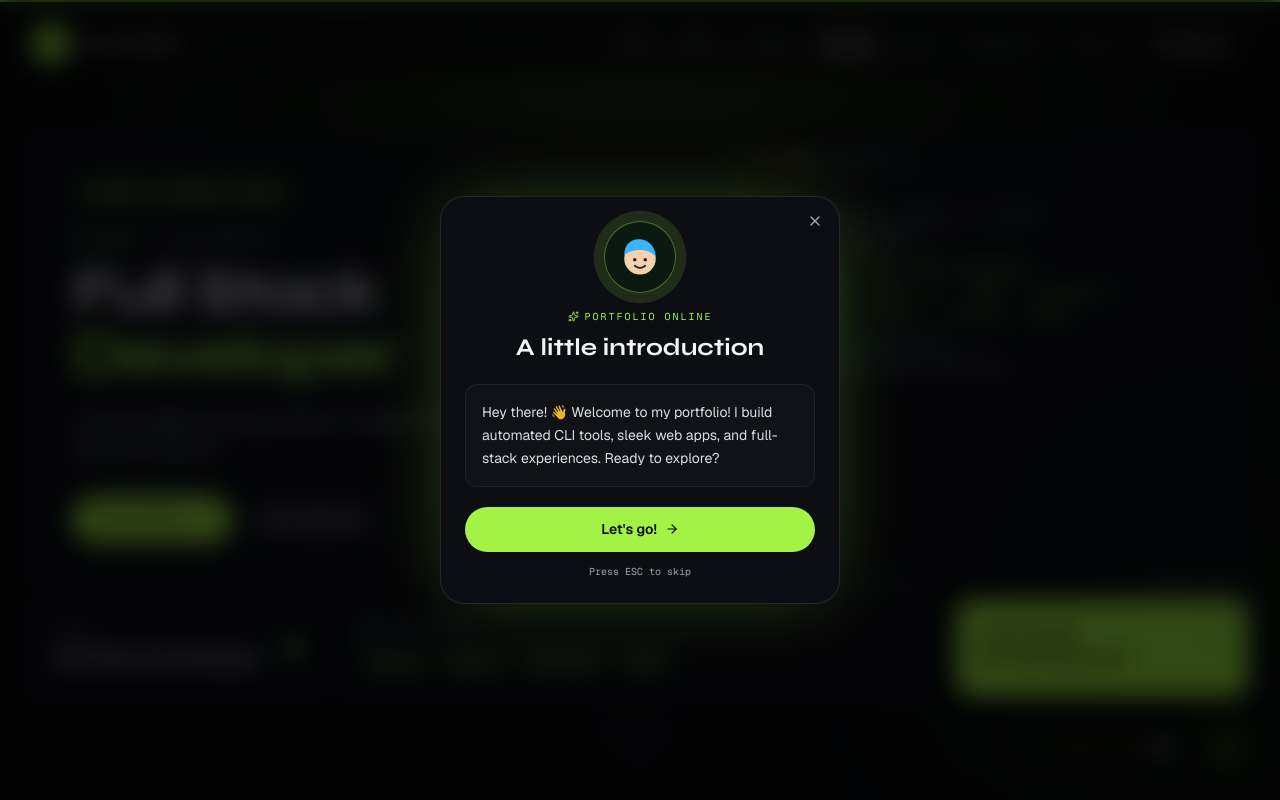
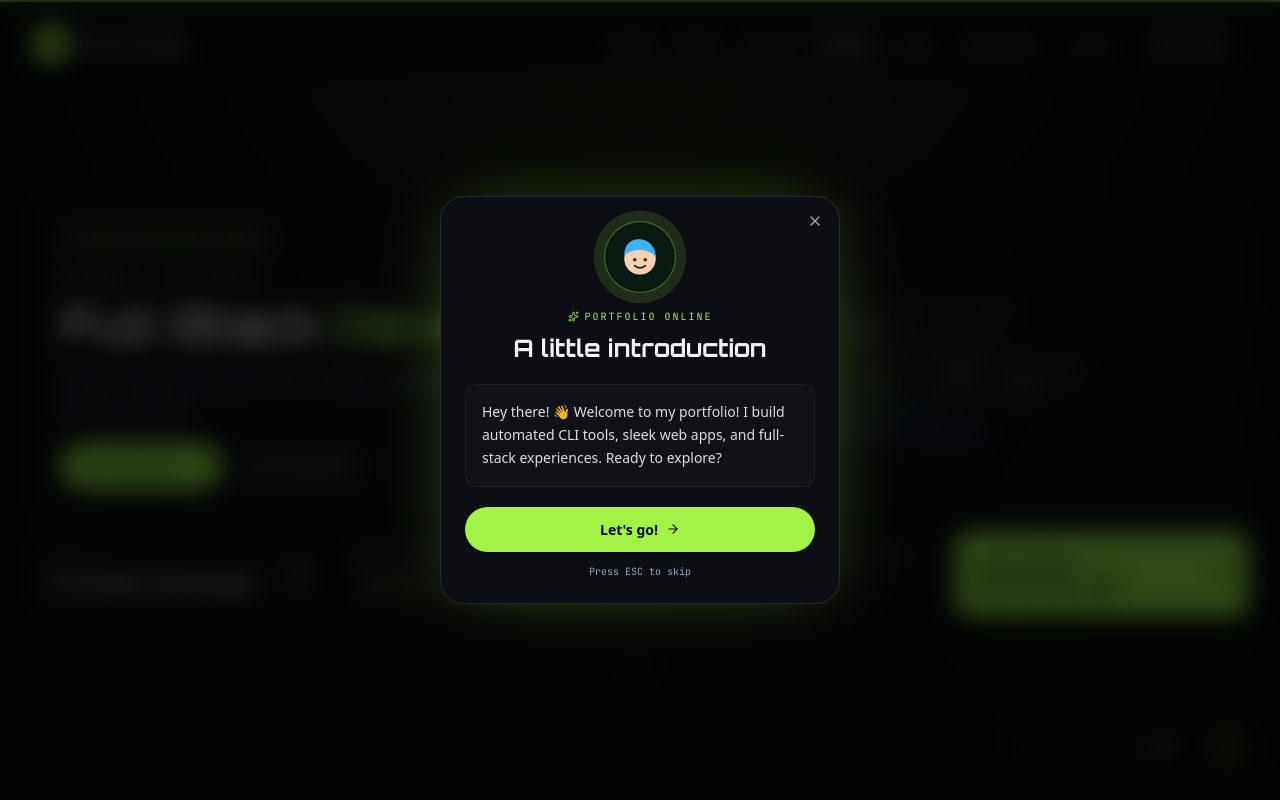
Before and after one commit to Aryan-Makhija/my-portfolio, a Next.js app: page / in a window 1280 px wide. Shown: the top 800 px of the page. Built offline with nearby package versions, Linux system fonts and the light colour scheme.

Commit message:
Updated the fond and redisgn the hero section

```diff
--- a/src/app/globals.css
+++ b/src/app/globals.css
@@ -61,6 +61,8 @@
     opacity: 0;
   }
 }
+
+.h2 { @apply font-display text-3xl font-bold leading-[1.1] tracking-normal md:text-5xl; }
 
 html {
   color-scheme: dark;
--- a/src/app/layout.js
+++ b/src/app/layout.js
@@ -1,34 +1,54 @@
-import { Geist, Geist_Mono, Syne } from "next/font/google";
+// import { Geist, Geist_Mono, Syne } from "next/font/google";
+// import "./globals.css";
+
+// const geistSans = Geist({
+//   variable: "--font-geist-sans",
+//   subsets: ["latin"],
+// });
+
+// const geistMono = Geist_Mono({
+//   variable: "--font-geist-mono",
+//   subsets: ["latin"],
+// });
+
+// const syne = Syne({
+//   variable: "--font-syne",
+//   subsets: ["latin"],
+//   weight: ["500", "600", "700", "800"],
+// });
+
+// export const metadata = {
+//   title: "Aryan Makhija — Full Stack Developer",
+//   description: "Portfolio of Aryan Makhija — full stack products, APIs, and AI-powered apps.",
+// };
+
+// export default function RootLayout({ children }) {
+//   return (
+//     <html
+//       lang="en"
+//       className={`${geistSans.variable} ${geistMono.variable} ${syne.variable} h-full antialiased`}
+//     >
+//       <body className="min-h-full bg-bg font-sans text-fg flex flex-col">{children}</body>
+//     </html>
+//   );
+// }
+
 import "./globals.css";
+import { Orbitron, Manrope, JetBrains_Mono } from "next/font/google";
 
-const geistSans = Geist({
-  variable: "--font-geist-sans",
-  subsets: ["latin"],
-});
-
-const geistMono = Geist_Mono({
-  variable: "--font-geist-mono",
-  subsets: ["latin"],
-});
-
-const syne = Syne({
-  variable: "--font-syne",
-  subsets: ["latin"],
-  weight: ["500", "600", "700", "800"],
-});
+const display = Orbitron({ subsets: ["latin"], variable: "--font-display", weight: ["500", "600", "700", "800"] });
+const body = Manrope({ subsets: ["latin"], variable: "--font-body" });
+const mono = JetBrains_Mono({ subsets: ["latin"], variable: "--font-mono" });
 
 export const metadata = {
   title: "Aryan Makhija — Full Stack Developer",
-  description: "Portfolio of Aryan Makhija — full stack products, APIs, and AI-powered apps.",
+  description: "Full Stack Developer building scalable web apps, intelligent products and reliable backends.",
 };
 
 export default function RootLayout({ children }) {
   return (
-    <html
-      lang="en"
-      className={`${geistSans.variable} ${geistMono.variable} ${syne.variable} h-full antialiased`}
-    >
-      <body className="min-h-full bg-bg font-sans text-fg flex flex-col">{children}</body>
+    <html lang="en" className={`${display.variable} ${body.variable} ${mono.variable}`}>
+      <body>{children}</body>
     </html>
   );
 }
--- a/src/components/Hero.jsx
+++ b/src/components/Hero.jsx
@@ -1,20 +1,30 @@
 "use client";
+
 import { motion, useScroll, useTransform, useMotionTemplate } from "framer-motion";
 import { useRef } from "react";
 import { ArrowUpRight, Mail, Briefcase, Layers, Terminal, ArrowDown } from "lucide-react";
 
-const container = { hidden: {}, show: { transition: { staggerChildren: 0.09, delayChildren: 0.35 } } };
+const container = {
+  hidden: {},
+  show: {
+    transition: {
+      staggerChildren: 0.08,
+      delayChildren: 0.2,
+    },
+  },
+};
+
 const item = {
-  hidden: { opacity: 0, y: 28 },
-  show: { opacity: 1, y: 0, transition: { duration: 0.7, ease: [0.22, 1, 0.36, 1] } },
+  hidden: { opacity: 0, y: 20 },
+  show: { opacity: 1, y: 0, transition: { duration: 0.6, ease: [0.22, 1, 0.36, 1] } },
 };
 
 const code = [
-  [{ t: "// shipping products, not demos", c: "text-muted" }],
+  [{ t: "// shipping products, not demos", c: "text-muted opacity-80" }],
   [{ t: "const ", c: "text-fg" }, { t: "engineer", c: "text-fg" }, { t: " = {", c: "text-fg" }],
-  [{ t: "  role: ", c: "text-lime" }, { t: '"Full Stack Developer"', c: "text-lime" }, { t: ",", c: "text-fg" }],
-  [{ t: "  stack: ", c: "text-lime" }, { t: '["Next.js", "Node", "Postgres"]', c: "text-lime" }, { t: ",", c: "text-fg" }],
-  [{ t: "  focus: ", c: "text-lime" }, { t: '["APIs", "caching", "RAG"]', c: "text-lime" }, { t: ",", c: "text-fg" }],
+  [{ t: '  role: "', c: "text-fg" }, { t: "Full Stack Developer", c: "text-lime" }, { t: '",', c: "text-fg" }],
+  [{ t: '  stack: ["', c: "text-fg" }, { t: "Next.js", c: "text-lime" }, { t: '", "', c: "text-fg" }, { t: "Node", c: "text-lime" }, { t: '", "', c: "text-fg" }, { t: "Postgres", c: "text-lime" }, { t: '"],', c: "text-fg" }],
+  [{ t: '  focus: ["', c: "text-fg" }, { t: "APIs", c: "text-lime" }, { t: '", "', c: "text-fg" }, { t: "caching", c: "text-lime" }, { t: '", "', c: "text-fg" }, { t: "RAG", c: "text-lime" }, { t: '"],', c: "text-fg" }],
   [{ t: "  async ", c: "text-cyan-code" }, { t: "build(idea) {", c: "text-cyan-code" }],
   [{ t: "    return await ", c: "text-violet-code" }, { t: "ship(idea)", c: "text-violet-code" }],
   [{ t: "  },", c: "text-cyan-code" }],
@@ -27,113 +37,173 @@ export default function Hero() {
     target: wrapRef,
     offset: ["start start", "end start"],
   });
-  const scale = useTransform(scrollYProgress, [0, 0.85], [1, 1.28]);
-  const opacity = useTransform(scrollYProgress, [0, 0.5, 0.92], [1, 0.88, 0]);
-  const blur = useTransform(scrollYProgress, [0, 0.85], [0, 18]);
+
+  const scale = useTransform(scrollYProgress, [0, 0.85], [1, 1.15]);
+  const opacity = useTransform(scrollYProgress, [0, 0.5, 0.9], [1, 0.9, 0]);
+  const blur = useTransform(scrollYProgress, [0, 0.85], [0, 12]);
   const filter = useMotionTemplate`blur(${blur}px)`;
 
   return (
-    <section id="home" ref={wrapRef} className="relative h-[155vh] sm:h-[165vh]">
-      <div className="sticky top-0 flex h-screen items-center overflow-hidden">
+    <section id="home" ref={wrapRef} className="relative h-[120vh] md:h-[155vh] w-full">
+      <div className="sticky top-0 flex min-h-screen items-center justify-center overflow-hidden py-6 sm:py-8">
         <motion.div
           style={{ scale, opacity, filter }}
-          className="relative w-full origin-center will-change-transform"
+          className="relative w-full max-w-7xl px-4 sm:px-6 lg:px-8 origin-center will-change-transform"
         >
-          <div className="pointer-events-none absolute inset-x-0 top-0 h-[520px] bg-[radial-gradient(ellipse_at_50%_-10%,rgba(163,243,70,0.16),transparent_65%)]" />
-          <div className="pointer-events-none absolute -right-40 bottom-0 h-[320px] w-[320px] animate-drift rounded-full bg-lime/[0.07] blur-[120px] sm:h-[420px] sm:w-[420px]" />
+          {/* Ambient Glows */}
+          <div className="pointer-events-none absolute inset-x-0 -top-20 h-[400px] bg-[radial-gradient(ellipse_at_50%_0%,rgba(163,243,70,0.14),transparent_70%)]" />
+          <div className="pointer-events-none absolute -right-20 bottom-0 h-[260px] w-[260px] animate-drift rounded-full bg-lime/[0.06] blur-[100px] sm:h-[350px] sm:w-[350px]" />
 
-          <motion.div variants={container} initial="hidden" animate="show" className="section grid gap-3 pt-24 pb-16 sm:gap-4 sm:pt-28 md:pb-20 lg:grid-cols-12">
-            <motion.div variants={item} className="card relative flex flex-col justify-center p-5 sm:p-8 lg:col-span-7 lg:row-span-2 lg:p-10">
-              <span className="mb-4 inline-flex w-fit items-center gap-2 rounded-full border border-lime/25 bg-lime/10 px-3 py-1.5 font-mono text-[10px] uppercase tracking-[0.18em] text-lime sm:mb-5 sm:text-[11px]">
-                <span className="h-1.5 w-1.5 animate-pulse rounded-full bg-lime" /> Open to product roles
+          {/* Hero Bento Grid */}
+          <motion.div
+            variants={container}
+            initial="hidden"
+            animate="show"
+            className="grid grid-cols-1 gap-3 pt-20 pb-8 sm:gap-3.5 sm:pt-24 lg:grid-cols-12 lg:pt-20"
+          >
+            {/* Main Intro Card */}
+            <motion.div
+              variants={item}
+              className="card relative flex flex-col justify-between p-5 sm:p-6 lg:col-span-7 lg:p-7"
+            >
+              <div>
+                <span className="mb-3 inline-flex items-center gap-2 rounded-full border border-lime/25 bg-lime/10 px-2.5 py-1 font-mono text-[10px] uppercase tracking-[0.16em] text-lime sm:mb-4 sm:text-[11px]">
+                  <span className="h-1.5 w-1.5 animate-pulse rounded-full bg-lime" />
+                  Open to product roles
                 </span>
                 <p className="font-mono text-xs text-muted sm:text-sm">
                   <span className="text-cyan-code">$</span> <span className="text-lime">whoami</span> — Aryan Makhija
                 </p>
-              <h1 className="mt-3 font-display text-[2.35rem] font-bold leading-[1.05] tracking-tight sm:text-5xl md:text-6xl">
-                Full Stack
-                <br />
-                <span className="text-lime">Developer</span>
+                <h1 className="mt-2 font-display text-3xl font-bold leading-tight tracking-tight sm:text-4xl lg:text-5xl">
+                  Full Stack <span className="text-lime">Developer</span>
                 </h1>
-              <p className="mt-4 max-w-[34rem] text-base leading-relaxed text-muted sm:mt-5 sm:text-lg">
-                I build scalable web applications, intelligent products and reliable backend systems.
+                <p className="mt-3 max-w-lg text-sm leading-relaxed text-muted sm:text-base">
+                  I build scalable web applications, intelligent products, and reliable backend systems.
                 </p>
-              <div className="mt-6 flex flex-wrap gap-3 sm:mt-8">
-                <a href="#projects" onClick={(e) => { e.preventDefault(); document.getElementById("projects")?.scrollIntoView({ behavior: "smooth" }); }} className="btn-lime">
-                  View My Work <ArrowUpRight size={15} />
+              </div>
+
+              <div className="mt-5 flex flex-wrap gap-2.5 sm:mt-6">
+                <a
+                  href="#projects"
+                  onClick={(e) => {
+                    e.preventDefault();
+                    document.getElementById("projects")?.scrollIntoView({ behavior: "smooth" });
+                  }}
+                  className="btn-lime text-xs sm:text-sm py-2 px-4"
+                >
+                  View My Work <ArrowUpRight size={14} />
                 </a>
-                <a href="#contact" onClick={(e) => { e.preventDefault(); document.getElementById("contact")?.scrollIntoView({ behavior: "smooth" }); }} className="btn-ghost">
-                  <Mail size={15} /> Contact Me
+                <a
+                  href="#contact"
+                  onClick={(e) => {
+                    e.preventDefault();
+                    document.getElementById("contact")?.scrollIntoView({ behavior: "smooth" });
+                  }}
+                  className="btn-ghost text-xs sm:text-sm py-2 px-4"
+                >
+                  <Mail size={14} /> Contact Me
                 </a>
               </div>
             </motion.div>
 
-            <motion.div variants={item} className="card min-w-0 overflow-hidden lg:col-span-5 lg:row-span-2">
-              <div className="flex items-center gap-3 border-b border-white/[0.06] px-4 py-3 sm:px-5 sm:py-3.5">
-                <span className="h-3 w-3 rounded-full bg-[#b3343c]" />
-                <span className="h-3 w-3 rounded-full bg-[#6cae3a]" />
-                <span className="ml-1 font-mono text-xs text-muted">developer.ts</span>
+            {/* Terminal / Code Snippet Card */}
+            <motion.div
+              variants={item}
+              className="card min-w-0 overflow-hidden flex flex-col justify-between lg:col-span-5"
+            >
+              <div className="flex items-center gap-2 border-b border-white/[0.06] bg-black/20 px-3.5 py-2.5">
+                <span className="h-2.5 w-2.5 rounded-full bg-[#b3343c]" />
+                <span className="h-2.5 w-2.5 rounded-full bg-[#6cae3a]" />
+                <span className="ml-1 font-mono text-[11px] text-muted">developer.ts</span>
               </div>
-              <div className="overflow-x-auto px-4 py-4 font-mono text-[11px] leading-[1.95] sm:px-5 sm:py-5 sm:text-[13px]">
+              <div className="overflow-x-auto p-3.5 font-mono text-[11px] leading-[1.7] sm:text-[12px]">
                 {code.map((line, i) => (
                   <motion.div
                     key={i}
-                    initial={{ opacity: 0, x: -14 }}
+                    initial={{ opacity: 0, x: -10 }}
                     animate={{ opacity: 1, x: 0 }}
-                    transition={{ delay: 0.9 + i * 0.12, duration: 0.45 }}
+                    transition={{ delay: 0.6 + i * 0.08, duration: 0.4 }}
                     className="flex whitespace-pre"
                   >
-                    <span className="mr-4 w-3 select-none text-right text-white/20">{i + 1}</span>
-                    <span>{line.map((s, j) => <span key={j} className={s.c}>{s.t}</span>)}</span>
+                    <span className="mr-3 w-3 select-none text-right text-white/20">{i + 1}</span>
+                    <span>
+                      {line.map((s, j) => (
+                        <span key={j} className={s.c}>
+                          {s.t}
+                        </span>
+                      ))}
+                    </span>
                   </motion.div>
                 ))}
-                <span className="ml-7 inline-block h-4 w-2 translate-y-0.5 animate-blink bg-lime" />
+                <span className="ml-6 inline-block h-3.5 w-1.5 translate-y-0.5 animate-blink bg-lime" />
               </div>
             </motion.div>
 
-            <motion.div variants={item} className="card flex items-center justify-between p-4 sm:p-5 lg:col-span-3">
+            {/* Stat / Role Card */}
+            <motion.div
+              variants={item}
+              className="card flex items-center justify-between p-3.5 sm:p-4 lg:col-span-3"
+            >
               <div>
-                <p className="font-mono text-[11px] uppercase tracking-[0.2em] text-muted">Focus</p>
-                <p className="mt-1 font-display text-lg font-semibold sm:text-xl">Full Stack Developer</p>
+                <p className="font-mono text-[10px] uppercase tracking-[0.18em] text-muted">Focus</p>
+                <p className="mt-0.5 font-display text-base font-semibold sm:text-lg">Full Stack Developer</p>
               </div>
-              <Briefcase size={20} className="shrink-0 text-lime" />
+              <Briefcase size={18} className="shrink-0 text-lime" />
             </motion.div>
 
-            <motion.div variants={item} className="card relative p-4 sm:p-5 lg:col-span-6">
-              <p className="flex items-center gap-2 font-mono text-[11px] uppercase tracking-[0.2em] text-muted">
-                <Layers size={14} className="text-cyan-code" /> Core stack
+            {/* Core Stack Card */}
+            <motion.div
+              variants={item}
+              className="card relative flex flex-col justify-center p-3.5 sm:p-4 lg:col-span-6"
+            >
+              <div className="flex items-center justify-between">
+                <p className="flex items-center gap-1.5 font-mono text-[10px] uppercase tracking-[0.18em] text-muted">
+                  <Layers size={13} className="text-cyan-code" /> Core stack
                 </p>
-              <div className="mt-3 flex flex-wrap gap-2">
-                {["Next.js", "Node.js", "PostgreSQL", "Redis"].map((s) => <span key={s} className="chip-lime">{s}</span>)}
+                <span className="hidden items-center gap-1 font-mono text-[9px] uppercase tracking-[0.18em] text-muted/70 sm:flex">
+                  <Terminal size={10} className="text-lime" /> Build passing
+                </span>
               </div>
-              <span className="absolute -top-5 right-4 hidden items-center gap-1.5 font-mono text-[10px] uppercase tracking-[0.2em] text-muted/70 sm:flex">
-                <Terminal size={11} className="text-lime" /> Build passing
+              <div className="mt-2.5 flex flex-wrap gap-1.5">
+                {["Next.js", "Node.js", "PostgreSQL", "Redis"].map((s) => (
+                  <span key={s} className="chip-lime text-[11px] py-1 px-2.5">
+                    {s}
                   </span>
+                ))}
+              </div>
             </motion.div>
 
+            {/* CTA Accent Card */}
             <motion.a
               variants={item}
               href="#contact"
-              onClick={(e) => { e.preventDefault(); document.getElementById("contact")?.scrollIntoView({ behavior: "smooth" }); }}
-              whileHover={{ scale: 1.03, rotate: -0.6 }}
-              className="group relative flex items-start justify-between rounded-2xl bg-lime p-4 text-bg sm:p-5 lg:col-span-3"
+              onClick={(e) => {
+                e.preventDefault();
+                document.getElementById("contact")?.scrollIntoView({ behavior: "smooth" });
+              }}
+              whileHover={{ scale: 1.02 }}
+              className="group relative flex items-center justify-between rounded-xl bg-lime p-3.5 text-bg sm:p-4 lg:col-span-3"
             >
-              <p className="font-display text-lg font-semibold leading-tight sm:text-xl">
-                Let&apos;s build
-                <br />
+              <div>
+                <p className="font-display text-base font-bold leading-tight sm:text-lg">
+                  Let&apos;s build <br />
                   something real
                 </p>
-              <ArrowUpRight size={18} className="transition-transform group-hover:-translate-y-1 group-hover:translate-x-1" />
-              <span className="absolute -top-5 right-2 hidden font-mono text-[10px] uppercase tracking-[0.2em] text-muted/70 sm:block">Latency 42ms</span>
+              </div>
+              <ArrowUpRight
+                size={18}
+                className="transition-transform group-hover:-translate-y-0.5 group-hover:translate-x-0.5"
+              />
             </motion.a>
           </motion.div>
 
+          {/* Scroll Indicator */}
           <motion.div
-            className="absolute bottom-5 left-1/2 hidden -translate-x-1/2 flex-col items-center gap-1 font-mono text-[10px] uppercase tracking-[0.3em] text-muted md:flex"
-            animate={{ y: [0, 6, 0] }}
+            className="mt-2 hidden flex-col items-center gap-1 font-mono text-[9px] uppercase tracking-[0.25em] text-muted md:flex"
+            animate={{ y: [0, 4, 0] }}
             transition={{ duration: 1.8, repeat: Infinity }}
           >
-            Scroll <ArrowDown size={14} />
+            Scroll <ArrowDown size={12} />
           </motion.div>
         </motion.div>
       </div>
```
Lines whose indentation alone changed are shown as unchanged.
